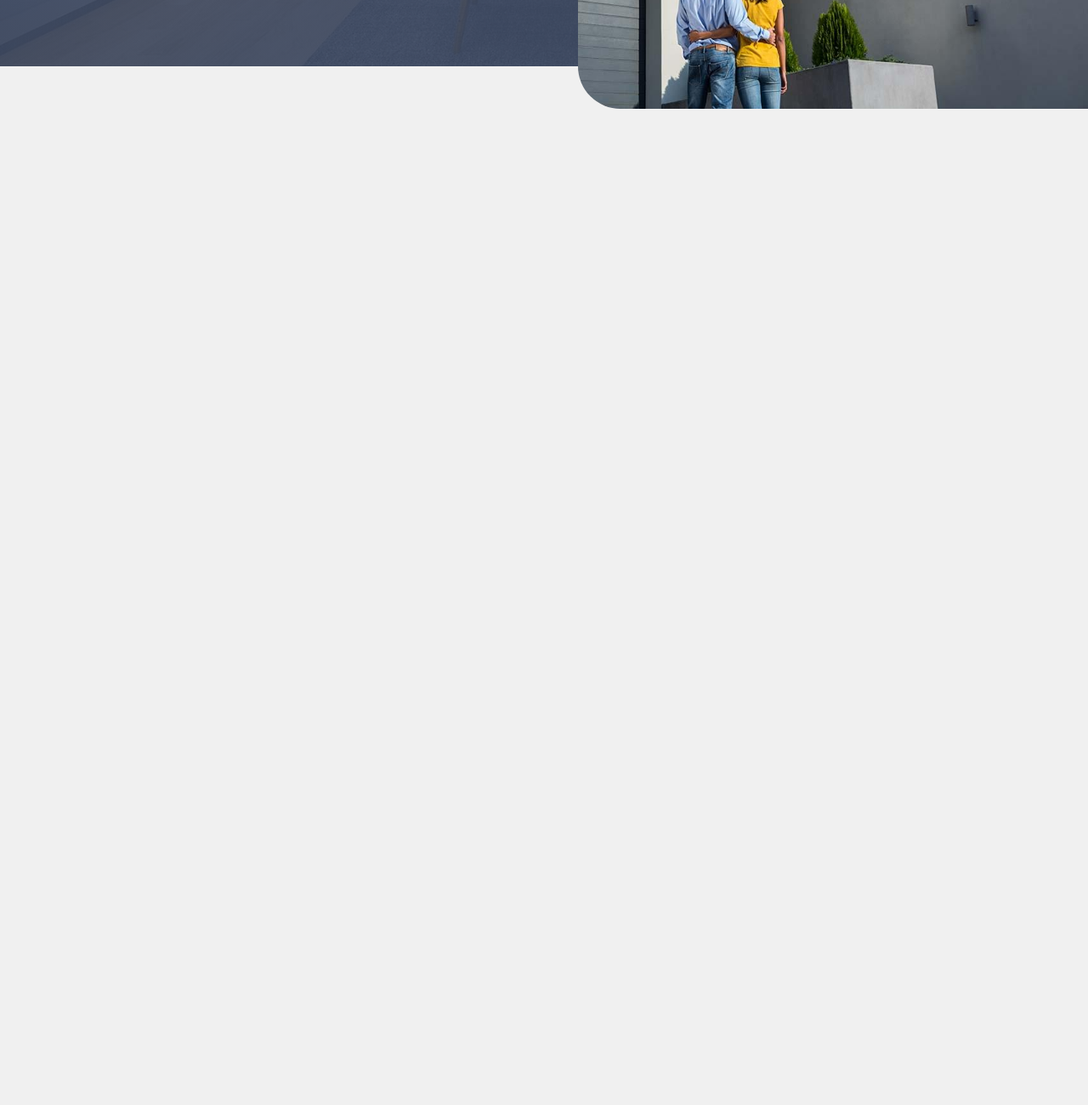
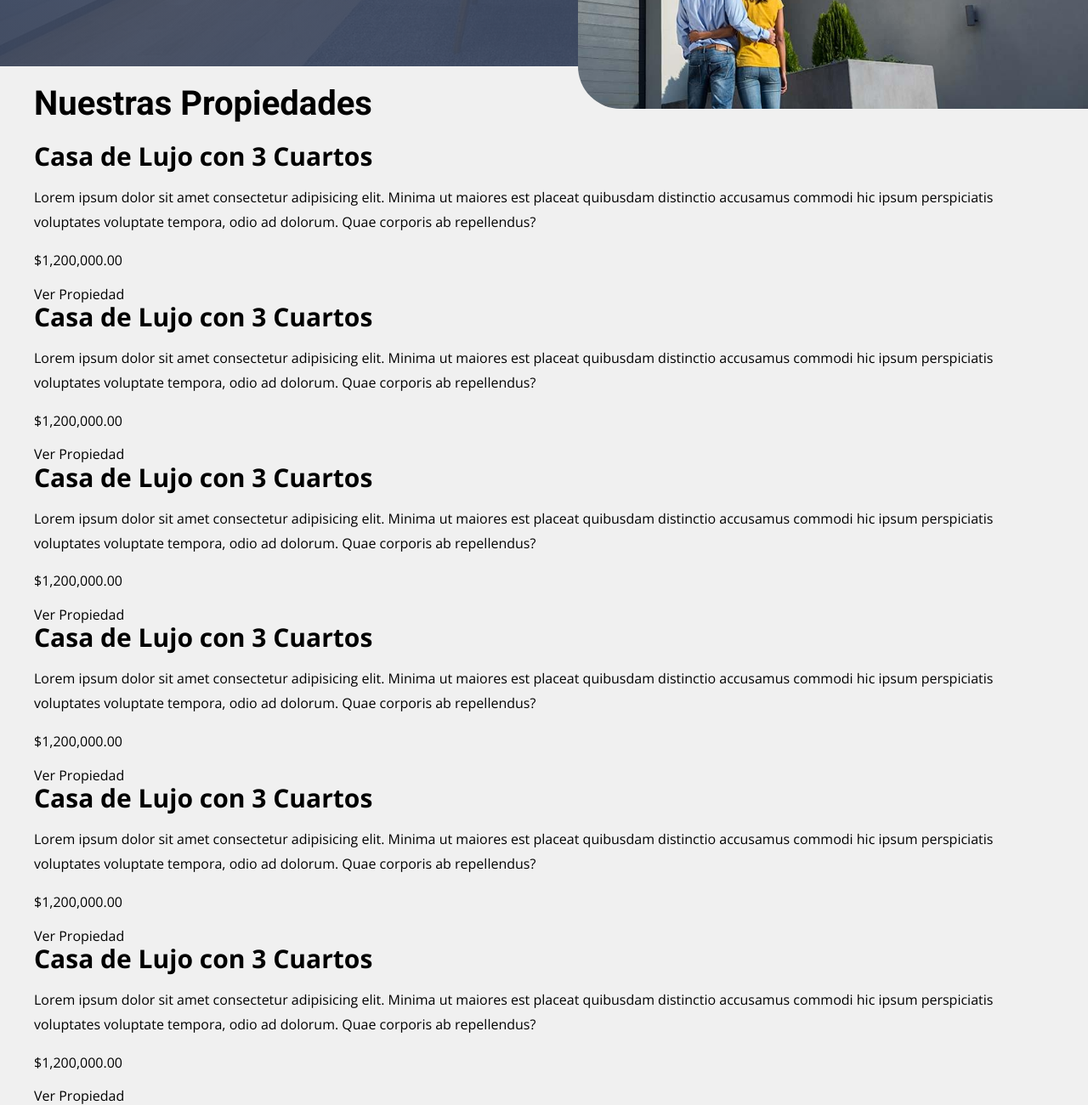
Before and after one commit to Geinersb/RealState-Web, a website: page index.html in a window 1280 px wide. Shown: the part 542-1842 px from the top of the page at 85% size. Before the commit the page ends 800 px from the top, so only its background shows below. Drawn offline with nearby package versions, Linux system fonts and the light colour scheme.

Commit message:
se inicia seccion Propiedades

```diff
--- a/index.html
+++ b/index.html
@@ -42,7 +42,80 @@
     </div>
     </header>
 
+    <!-- SECCION DE PROPIEDADES -->
+<main class="propiedades contenedor">
+    <h2 class="propiedades__heading">Nuestras <span>Propiedades</span></h2>
 
+    <div class="propiedades__grid">
+
+        <div class="propiedad">
+            <div class="propiedad__imagen">
+                <h3 class="propiedad__nombre">Casa de Lujo con 3 Cuartos</h3>
+            </div>
+            <div class="propiedad__contenido">
+                <p class="propiedad__texto">Lorem ipsum dolor sit amet consectetur adipisicing elit. Minima ut maiores est placeat quibusdam distinctio accusamus commodi hic ipsum perspiciatis voluptates voluptate tempora, odio ad dolorum. Quae corporis ab repellendus?</p>
+                <p class="propiedad__precio">$1,200,000.00</p>
+                <a href="#" class="propiedad__enlace">Ver Propiedad</a>
+            </div>
+        </div> <!--Propiedad-->
+
+        <div class="propiedad">
+            <div class="propiedad__imagen">
+                <h3 class="propiedad__nombre">Casa de Lujo con 3 Cuartos</h3>
+            </div>
+            <div class="propiedad__contenido">
+                <p class="propiedad__texto">Lorem ipsum dolor sit amet consectetur adipisicing elit. Minima ut maiores est placeat quibusdam distinctio accusamus commodi hic ipsum perspiciatis voluptates voluptate tempora, odio ad dolorum. Quae corporis ab repellendus?</p>
+                <p class="propiedad__precio">$1,200,000.00</p>
+                <a href="#" class="propiedad__enlace">Ver Propiedad</a>
+            </div>
+        </div> <!--Propiedad-->
+
+        <div class="propiedad">
+            <div class="propiedad__imagen">
+                <h3 class="propiedad__nombre">Casa de Lujo con 3 Cuartos</h3>
+            </div>
+            <div class="propiedad__contenido">
+                <p class="propiedad__texto">Lorem ipsum dolor sit amet consectetur adipisicing elit. Minima ut maiores est placeat quibusdam distinctio accusamus commodi hic ipsum perspiciatis voluptates voluptate tempora, odio ad dolorum. Quae corporis ab repellendus?</p>
+                <p class="propiedad__precio">$1,200,000.00</p>
+                <a href="#" class="propiedad__enlace">Ver Propiedad</a>
+            </div>
+        </div> <!--Propiedad-->
+
+        <div class="propiedad">
+            <div class="propiedad__imagen">
+                <h3 class="propiedad__nombre">Casa de Lujo con 3 Cuartos</h3>
+            </div>
+            <div class="propiedad__contenido">
+                <p class="propiedad__texto">Lorem ipsum dolor sit amet consectetur adipisicing elit. Minima ut maiores est placeat quibusdam distinctio accusamus commodi hic ipsum perspiciatis voluptates voluptate tempora, odio ad dolorum. Quae corporis ab repellendus?</p>
+                <p class="propiedad__precio">$1,200,000.00</p>
+                <a href="#" class="propiedad__enlace">Ver Propiedad</a>
+            </div>
+        </div> <!--Propiedad-->
+
+        <div class="propiedad">
+            <div class="propiedad__imagen">
+                <h3 class="propiedad__nombre">Casa de Lujo con 3 Cuartos</h3>
+            </div>
+            <div class="propiedad__contenido">
+                <p class="propiedad__texto">Lorem ipsum dolor sit amet consectetur adipisicing elit. Minima ut maiores est placeat quibusdam distinctio accusamus commodi hic ipsum perspiciatis voluptates voluptate tempora, odio ad dolorum. Quae corporis ab repellendus?</p>
+                <p class="propiedad__precio">$1,200,000.00</p>
+                <a href="#" class="propiedad__enlace">Ver Propiedad</a>
+            </div>
+        </div> <!--Propiedad-->
+
+        <div class="propiedad">
+            <div class="propiedad__imagen">
+                <h3 class="propiedad__nombre">Casa de Lujo con 3 Cuartos</h3>
+            </div>
+            <div class="propiedad__contenido">
+                <p class="propiedad__texto">Lorem ipsum dolor sit amet consectetur adipisicing elit. Minima ut maiores est placeat quibusdam distinctio accusamus commodi hic ipsum perspiciatis voluptates voluptate tempora, odio ad dolorum. Quae corporis ab repellendus?</p>
+                <p class="propiedad__precio">$1,200,000.00</p>
+                <a href="#" class="propiedad__enlace">Ver Propiedad</a>
+            </div>
+        </div> <!--Propiedad-->
+
+    </div>
+</main>
 
 
 </body>
```
